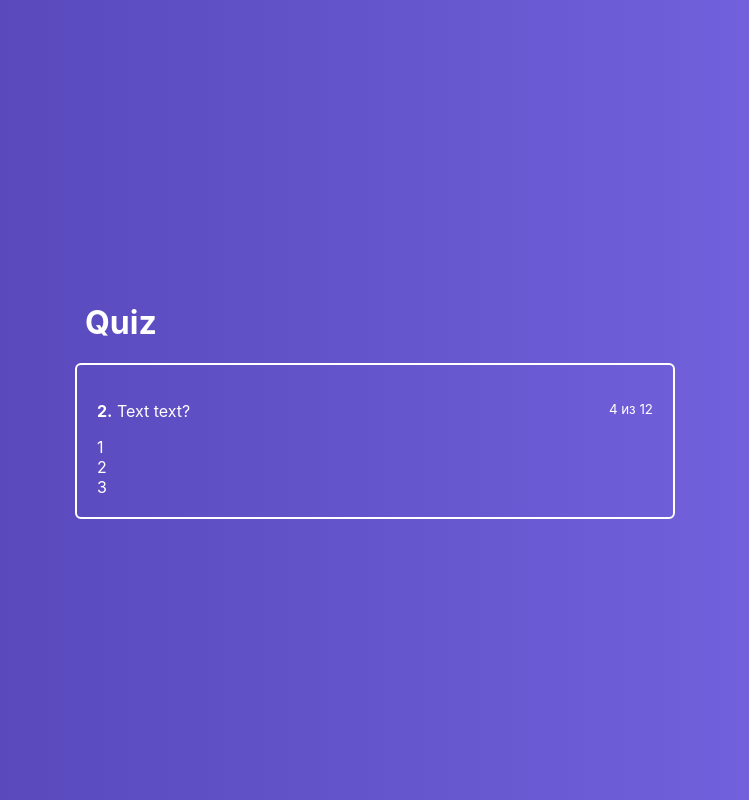
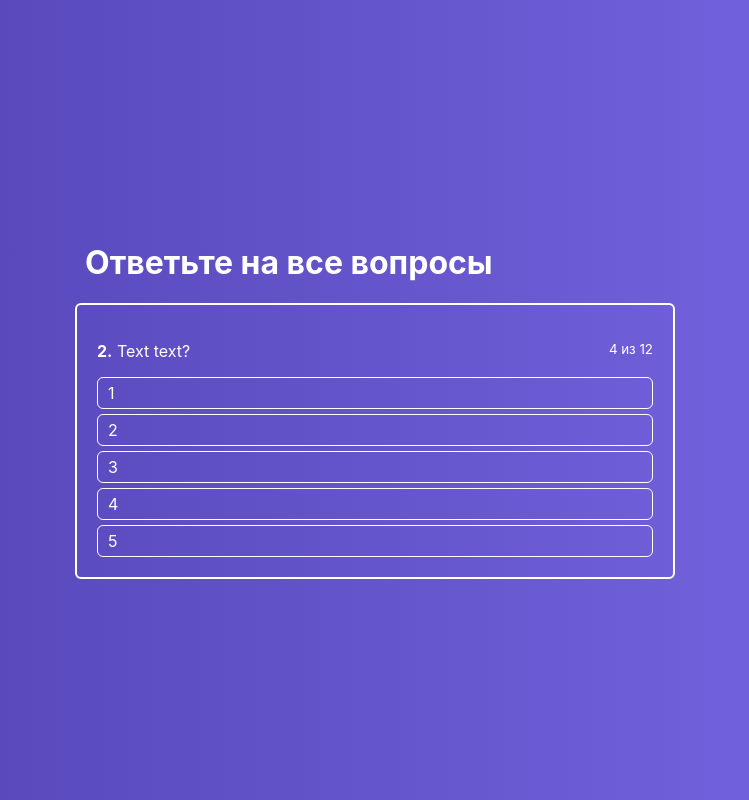
Before and after one commit to feisk/react-quiz, a React app: page / in a window 1280 px wide. Shown: the whole page, without its empty margins (265-1014 px from the left). Built offline with nearby package versions, Linux system fonts and the light colour scheme.

Commit message:
upd styles

```diff
--- a/src/components/active-quiz/components/answers-item/style.module.scss
+++ b/src/components/active-quiz/components/answers-item/style.module.scss
@@ -1,5 +1,15 @@
 .root {
-  margin: 0;
-  padding: 0;
-  list-style: none;
+  padding: 5px 10px;
+  border: 1px solid #fff;
+  border-radius: 6px;
+  cursor: pointer;
+  transition: background-color 100ms ease;
+
+  &:hover {
+    background-color: rgba(#fff, .2);
+  }
+
+  &:not(:last-child) {
+    margin-bottom: 5px;
+  }
 }
--- a/src/containers/quiz/quiz.js
+++ b/src/containers/quiz/quiz.js
@@ -15,6 +15,12 @@ class Quiz extends React.Component {
                     },
                     {
                         text: 3
+                    },
+                    {
+                        text: 4
+                    },
+                    {
+                        text: 5
                     }
                 ]
             }
@@ -27,7 +33,7 @@ class Quiz extends React.Component {
         return (
           <div className={classes.root}>
               <div className={classes.inner}>
-                  <h1 className={classes.title}>Quiz</h1>
+                  <h1 className={classes.title}>Ответьте на все вопросы</h1>
 
                   <ActiveQuiz answers={quiz[0].answers} />
               </div>
```
